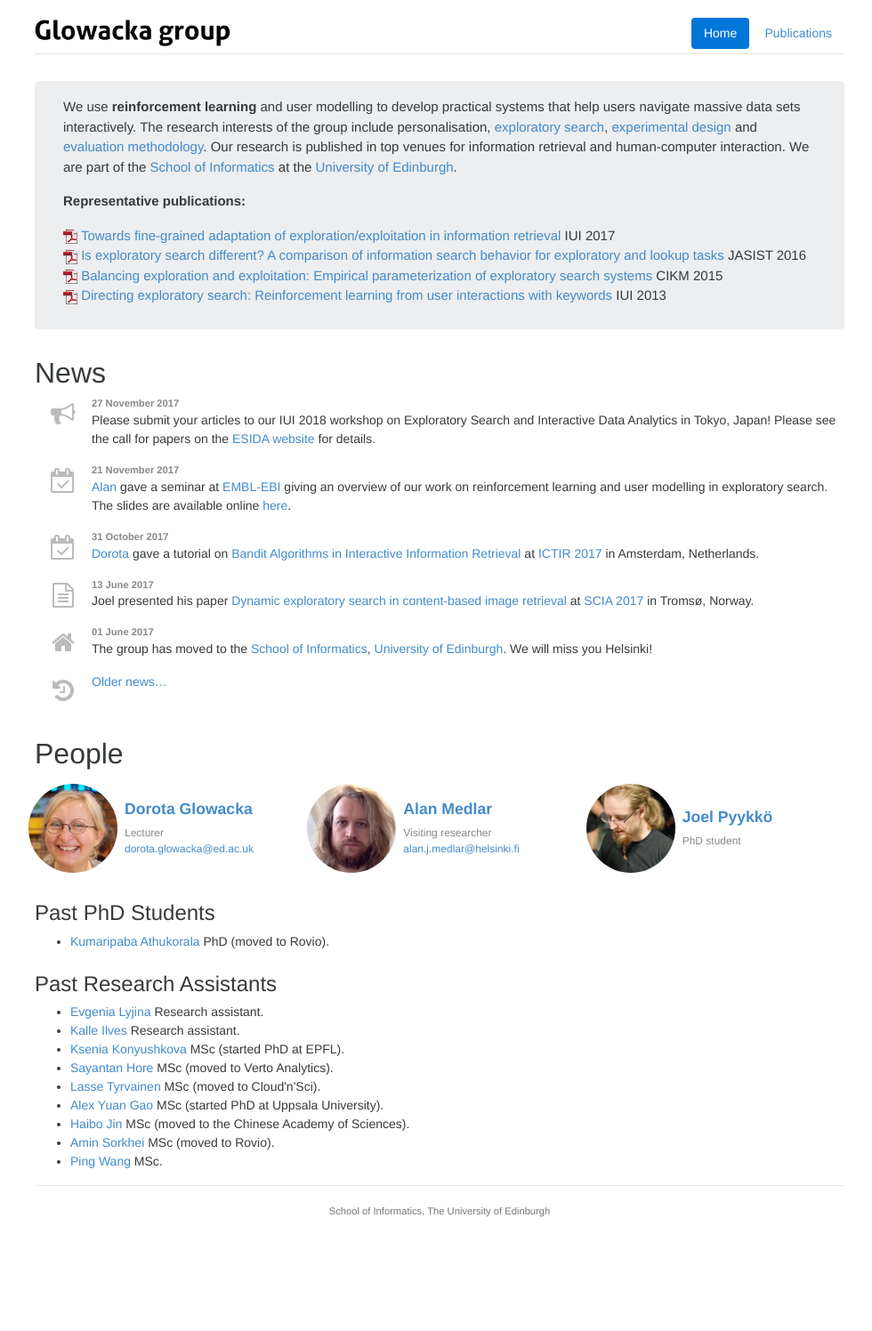
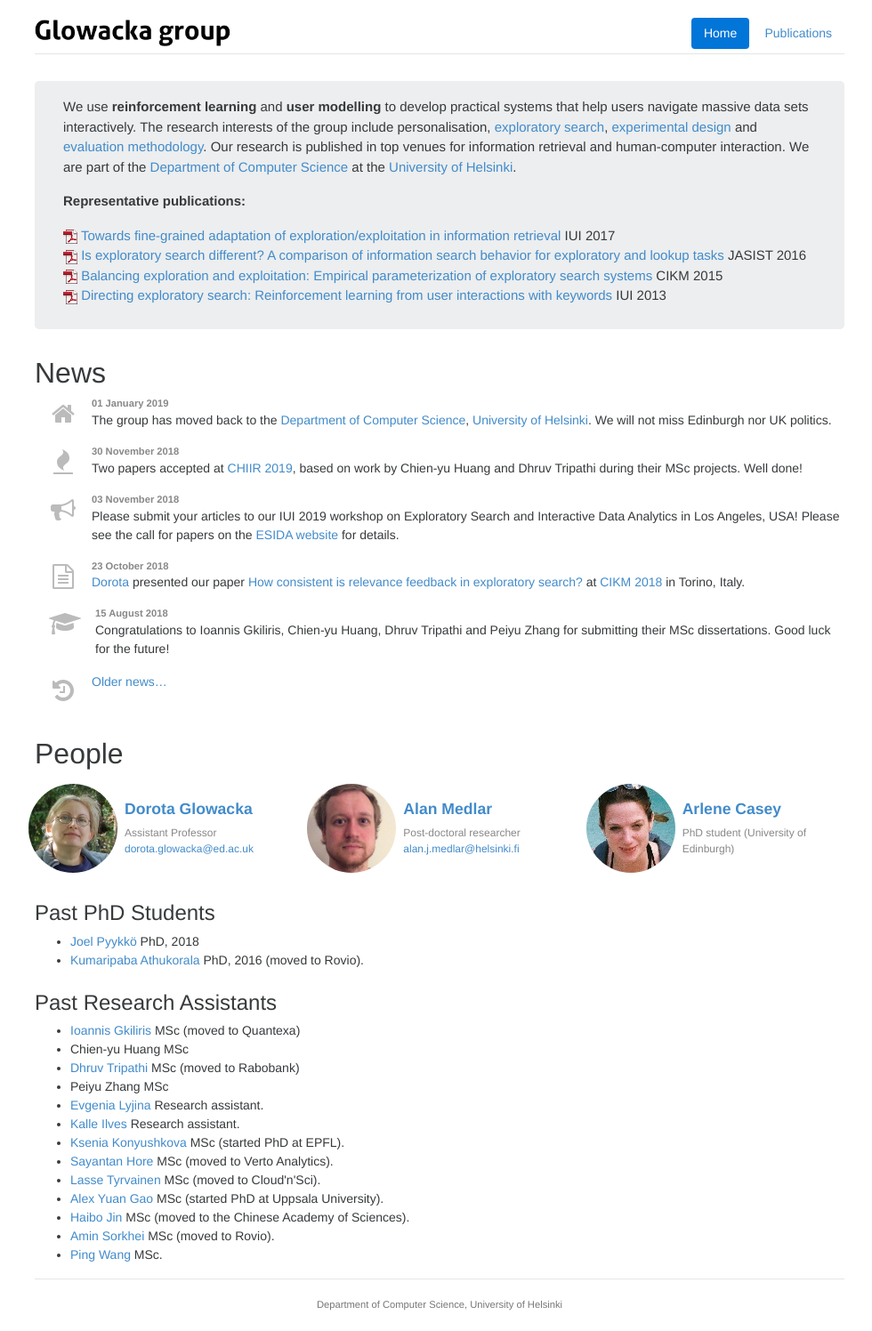
Before and after one commit to ajm/group-website, a Jekyll site: the page built from index.html, in a window 1280 px wide. Shown: the whole page at 89% size, without its empty margins (146-1126 px from the left). Built offline with Jekyll 4.4.1, drawn with Linux system fonts in a browser that asks for light colours; nearby versions of some CDN libraries; Markdown is read by kramdown in place of the engine named in the settings; before the commit the page ends 1391 px from its top, so only the background shows below that.

```diff
--- a/_data/people.yml
+++ b/_data/people.yml
@@ -5,8 +5,8 @@ dorota:
     display_name: "Dorota Glowacka"
     webpage: "https://scholar.google.fi/citations?user=sDZkDHQAAAAJ&hl=en"
     role: faculty
-    image: /img/dorota.jpg
-    bio: "Lecturer"
+    image: /img/dorota2.jpg
+    bio: "Assistant Professor"
     email: "dorota.glowacka@ed.ac.uk"
 
 alan:
@@ -14,26 +14,54 @@ alan:
     webpage: "https://scholar.google.fi/citations?user=JIKUSwIAAAAJ&hl=en"
     github: ajm
     role: postdoc
-    image: /img/alan.jpg
-    bio: "Visiting researcher"
+    image: /img/alan2.jpg
+    bio: "Post-doctoral researcher"
     email: "alan.j.medlar@helsinki.fi"
 
-joel:
-    display_name: "Joel Pyykkö"
-    webpage: "https://fi.linkedin.com/in/joel-pyykkö-8473a4a4"
+arlene:
+    display_name: "Arlene Casey"
+    webpage: "https://www.inf.ed.ac.uk/people/students/Arlene_Casey.html"
     role: grad
-    image: /img/joel.jpg
-    bio: "PhD student"
+    image: /img/arlene.jpg
+    bio: "PhD student (University of Edinburgh)"
 
 
 # Alums
 # The order is: PhD/postdoc by year; MS by year; BS by year
 
+ioannis:
+    display_name: "Ioannis Gkiliris"
+    webpage: "https://uk.linkedin.com/in/ioannisgkiliris"
+    role: ugrad-alum
+    bio: "MSc (moved to Quantexa)"
+
+chienyu:
+    display_name: "Chien-yu Huang"
+    role: ugrad-alum
+    bio: "MSc"
+
+dhruv:
+    display_name: "Dhruv Tripathi"
+    webpage: "https://www.linkedin.com/in/dhruvtripathi/"
+    role: ugrad-alum
+    bio: "MSc (moved to Rabobank)"
+
+peiyu:
+    display_name: "Peiyu Zhang"
+    role: ugrad-alum
+    bio: "MSc"
+
+joel:
+    display_name: "Joel Pyykkö"
+    role: alum
+    webpage: "https://fi.linkedin.com/in/joel-pyykk%C3%B6-8473a4a4"
+    bio: "PhD, 2018"
+
 paba:
     display_name: "Kumaripaba Athukorala"
     role: alum
     webpage: "https://ie.linkedin.com/in/kumaripaba"
-    bio: "PhD (moved to Rovio)."
+    bio: "PhD, 2016 (moved to Rovio)."
 
 evgenia:
     display_name: "Evgenia Lyjina"
--- a/_includes/footer.html
+++ b/_includes/footer.html
@@ -1,6 +1,6 @@
 <div class="footer">
   <p>
-    <a href="http://www.ed.ac.uk/informatics">School of Informatics</a>,
-    <a href="http://www.ed.ac.uk/">The University of Edinburgh</a>
+    <a href="https://www.helsinki.fi/en/computer-science">Department of Computer Science</a>,
+    <a href="https://www.helsinki.fi/en/">University of Helsinki</a>
   </p>
 </div>
--- a/index.html
+++ b/index.html
@@ -12,8 +12,8 @@ role_remain:
 ---
 
 <div class="jumbotron">
-    <p>We use <b>reinforcement learning</b> and user modelling to develop practical systems that help users navigate massive data sets interactively. The research interests of the group include personalisation, <a href="https://doi.org/10.1002/asi.23617">exploratory search</a>, <a href="http://doi.acm.org/10.1145/3025171.3025205">experimental design</a> and <a href="http://doi.acm.org/10.1145/3020165.3022141">evaluation methodology</a>. Our research is published in top venues for information retrieval and human-computer interaction.
-    We are part of the <a href="http://www.ed.ac.uk/informatics/">School of Informatics</a> at the <a href="http://www.ed.ac.uk/">University of Edinburgh</a>.</p>
+    <p>We use <b>reinforcement learning</b> and <b>user modelling</b> to develop practical systems that help users navigate massive data sets interactively. The research interests of the group include personalisation, <a href="https://doi.org/10.1002/asi.23617">exploratory search</a>, <a href="http://doi.acm.org/10.1145/3025171.3025205">experimental design</a> and <a href="http://doi.acm.org/10.1145/3020165.3022141">evaluation methodology</a>. Our research is published in top venues for information retrieval and human-computer interaction.
+    We are part of the <a href="https://www.helsinki.fi/en/computer-science">Department of Computer Science</a> at the <a href="https://www.helsinki.fi/en/">University of Helsinki</a>.</p>
     <p><b>Representative publications:</b></p>
     <p><img src="img/pdficon_small.png" width="16" height="16" alt="PDF" />
     <a href="http://doi.acm.org/10.1145/3025171.3025205">Towards fine-grained adaptation of exploration/exploitation in information retrieval</a> IUI 2017<br/>
@@ -86,14 +86,13 @@ role_remain:
 
 <div class="row">
     {% for grp in page.role_groups %}
-<!--        <div class="col-md-{% if grp contains 'grad' %}8{% else %}4{% endif %}"> -->
         {% for role in site.roles %}
         {% if grp contains role.key %}
-        <!-- <h3>{{ role.name }}</h3> -->
-        <div class="col-md-4 people {{ role.key }}">
+        <!--<div class="col-sm-4 people {{ role.key }}">-->
             {% for item in site.data.people %}
                 {% assign person = item[1] %}
                 {% if person.role == role.key %}
+                <div class="col-md-4 people {{ role.key }}">
                 <div class="people">
                     {% if person.webpage %}<a href="{{ person.webpage |escape }}">{% endif %}
                     {% assign imgurl = false %}
@@ -121,9 +120,10 @@ role_remain:
                     </div>
                     </div>
                 </div>
+                </div>
                 {% endif %}
             {% endfor %}
-            </div>
+            <!--</div>-->
         {% endif %}
         {% endfor %}
 {% endfor %}
```
Also changed, not shown: _includes/pubs.html (+39 -1 lines), _posts/2018-02-15-arlene.md (added, +8 -0 lines), _posts/2018-03-11-esida18.md (added, +11 -0 lines), _posts/2018-06-15-joel.md (added, +8 -0 lines), _posts/2018-08-07-cikmaccept.md (added, +8 -0 lines), _posts/2018-08-15-msc.md (added, +6 -0 lines), _posts/2018-10-23-cikm18.md (added, +12 -0 lines), _posts/2018-11-03-esidecfp.md (added, +8 -0 lines), _posts/2018-11-30-chiiraccept.md (added, +8 -0 lines), _posts/2019-01-01-helsinki.md (added, +10 -0 lines), img/alan2.jpg (added), img/arlene.jpg (added), img/dorota2.jpg (added).
